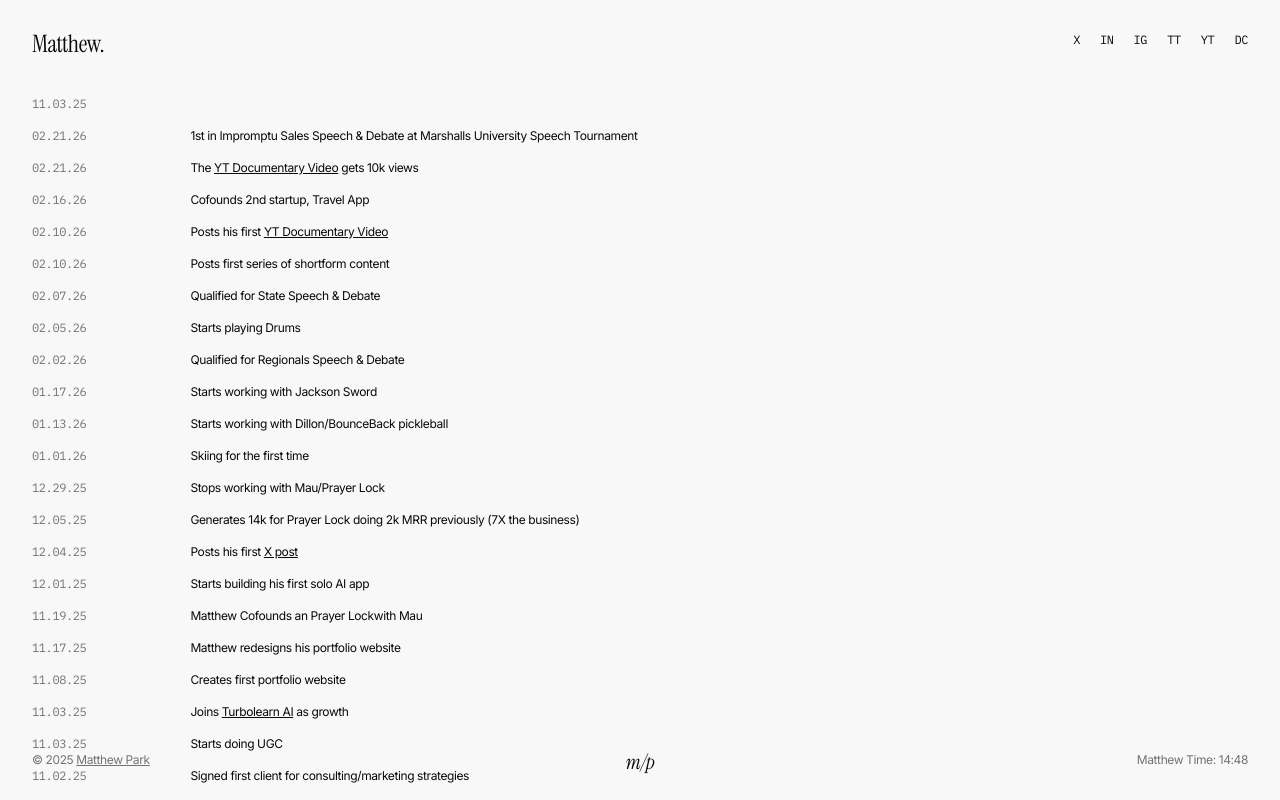
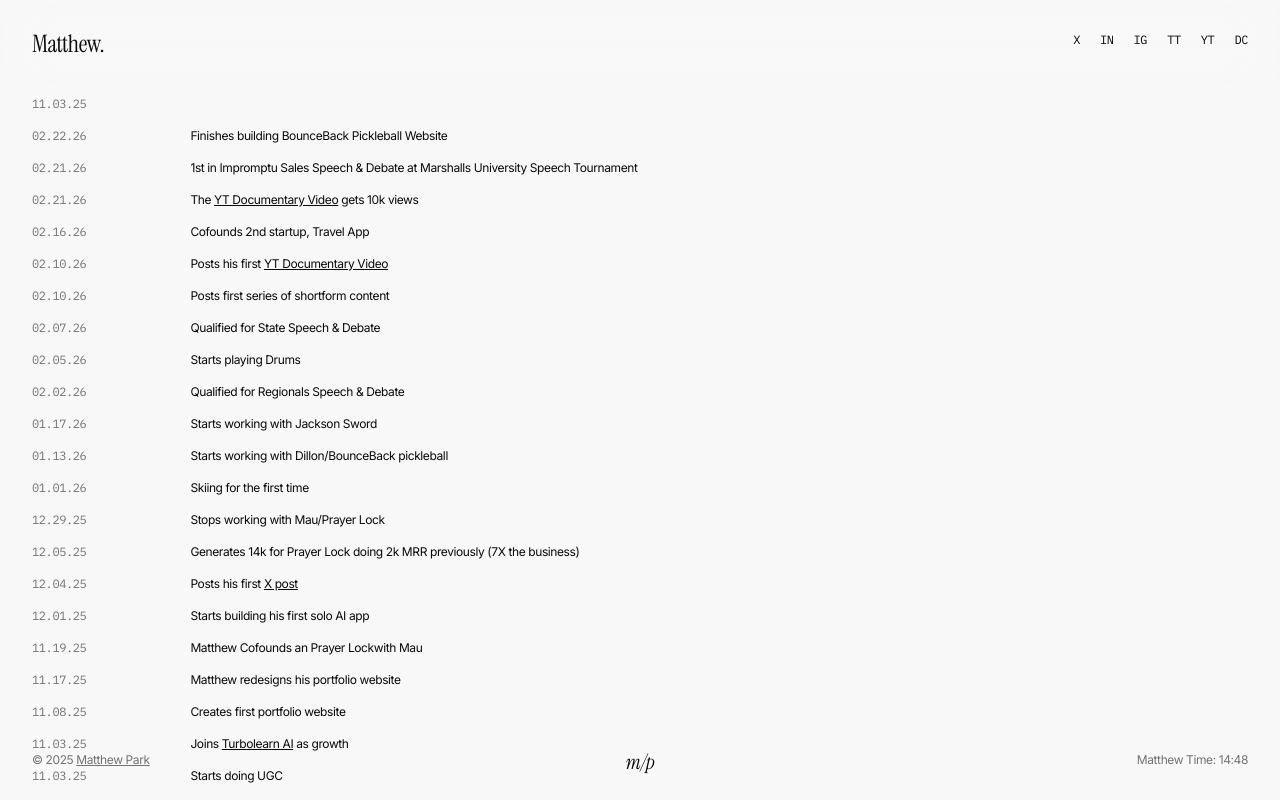
Before and after one commit to mattypark/Matthew-sportfolio, a React (Vite) app: page / in a window 1280 px wide. Built offline with nearby package versions, Linux system fonts and the light colour scheme.

Commit message:
morevendsofnksado

```diff
--- a/src/components/Portfolio.jsx
+++ b/src/components/Portfolio.jsx
@@ -22,6 +22,11 @@ const Portfolio = () => {
     {
       date: getTodaysDate(),
       description: <span className="animate-typing">???</span>,
+      link: null,
+    },
+    {
+      date: '02.22.26',
+      description: 'Finishes building BounceBack Pickleball Website',
       link: null,
     },
     {
```
